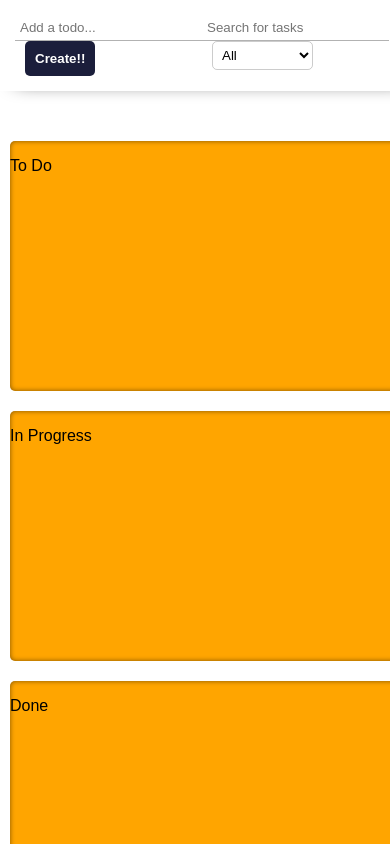
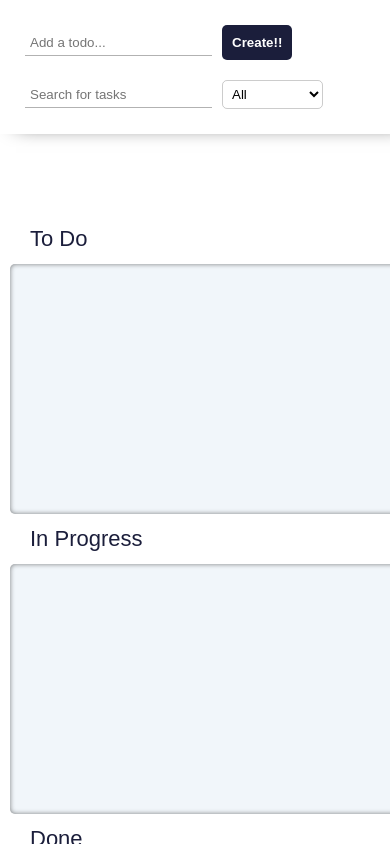
Before and after one commit to Chipsetjunkie/Kanban, a React (Create React App) app: page / in a window 390 px wide. Shown: the top 844 px of the page. Built offline with nearby package versions, Linux system fonts and the light colour scheme.

Commit message:
ui fixed

```diff
--- a/src/containers/Columns/index.js
+++ b/src/containers/Columns/index.js
@@ -234,27 +234,27 @@ export default class Columns extends Component {
                 <div className="container">
                     {this.state.active === 'all' || this.state.active === 'todo' ?
                         <div className="ToDo">
-                            <p>To Do</p>
+                            <p class="title">To Do</p>
                             {this.displayTasks(1)}
                         </div> : ''
                     }
                     {this.state.active === 'all' || this.state.active === 'progress' ?
                         <div className="InProgress">
-                            <p>In Progress</p>
+                            <p class="title">In Progress</p>
                             {this.displayTasks(2)}
                         </div> : ''
                     }
                     {this.state.active === 'all' || this.state.active === 'done' ?
 
                         <div className="Done">
-                            <p>Done</p>
+                            <p class="title">Done</p>
                             {this.displayTasks(3)}
                         </div> : ''
                     }
                     {
                         this.state.active === 'all' || this.state.active === 'fixed' ?
                             <div className="Fixed">
-                                <p>Fixed</p>
+                                <p class="title">Fixed</p>
                                 {this.displayTasks(4)}
                             </div> : ''
                     }
--- a/src/styles/main.css
+++ b/src/styles/main.css
@@ -18,8 +18,12 @@
   justify-content: space-around;
   width:100%;
   padding:15px;
-  margin-bottom: 30px;
-  box-shadow: 0px 5px 20px -16px rgba(0,0,0,1)
+  margin-bottom: 80px;
+  box-shadow: 0px 5px 20px -16px rgba(0,0,0,1);
+}
+
+.header>div{
+  width: 400px;
 }
 
 .header input{
@@ -47,6 +51,27 @@
   border-radius: 5px;
 }
 
+.title{
+  font-size: 22px;
+  color: rgba(27, 30 ,59);
+  position: relative;
+  top:-60px;
+  left:20px;
+}
+
+@media only screen and (max-width: 700px) {
+
+  .header{
+    display: flex;
+    flex-direction: column;
+  }
+  .header>div{
+    padding:10px;
+  }
+
+}
+
+
 @media only screen and (max-width: 400px) {
   .container{
     display: flex;
@@ -58,9 +83,9 @@
     display:inline-flex;
     margin-left: 10px;
     width:auto;
-    margin-top: 20px;
-    background: orange;
+    margin-top: 50px;
     height: 250px;
     min-height: auto;
   }
+
 }
```
Also changed, not shown: 1 other file (tests, documents, lock files or other folders).
